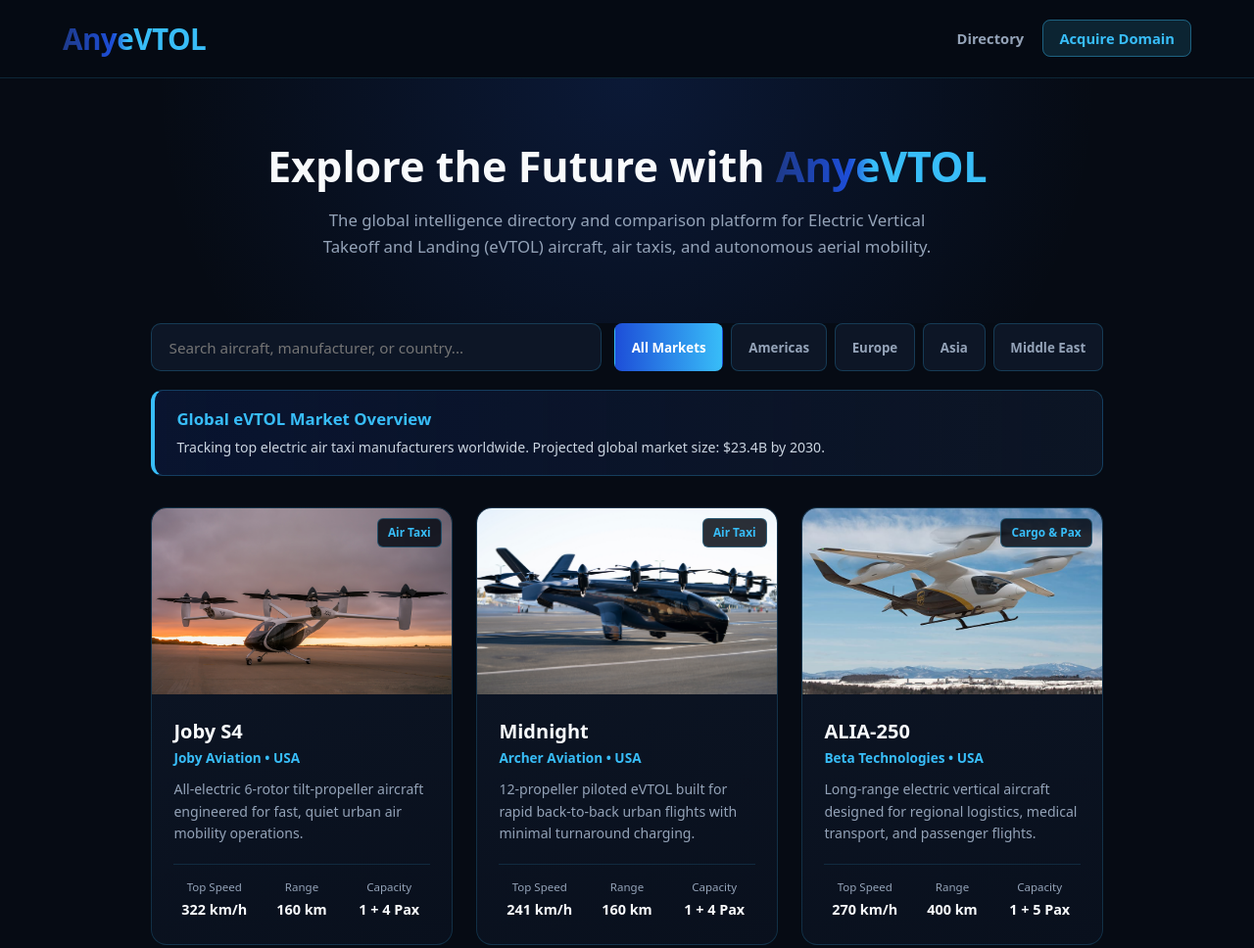
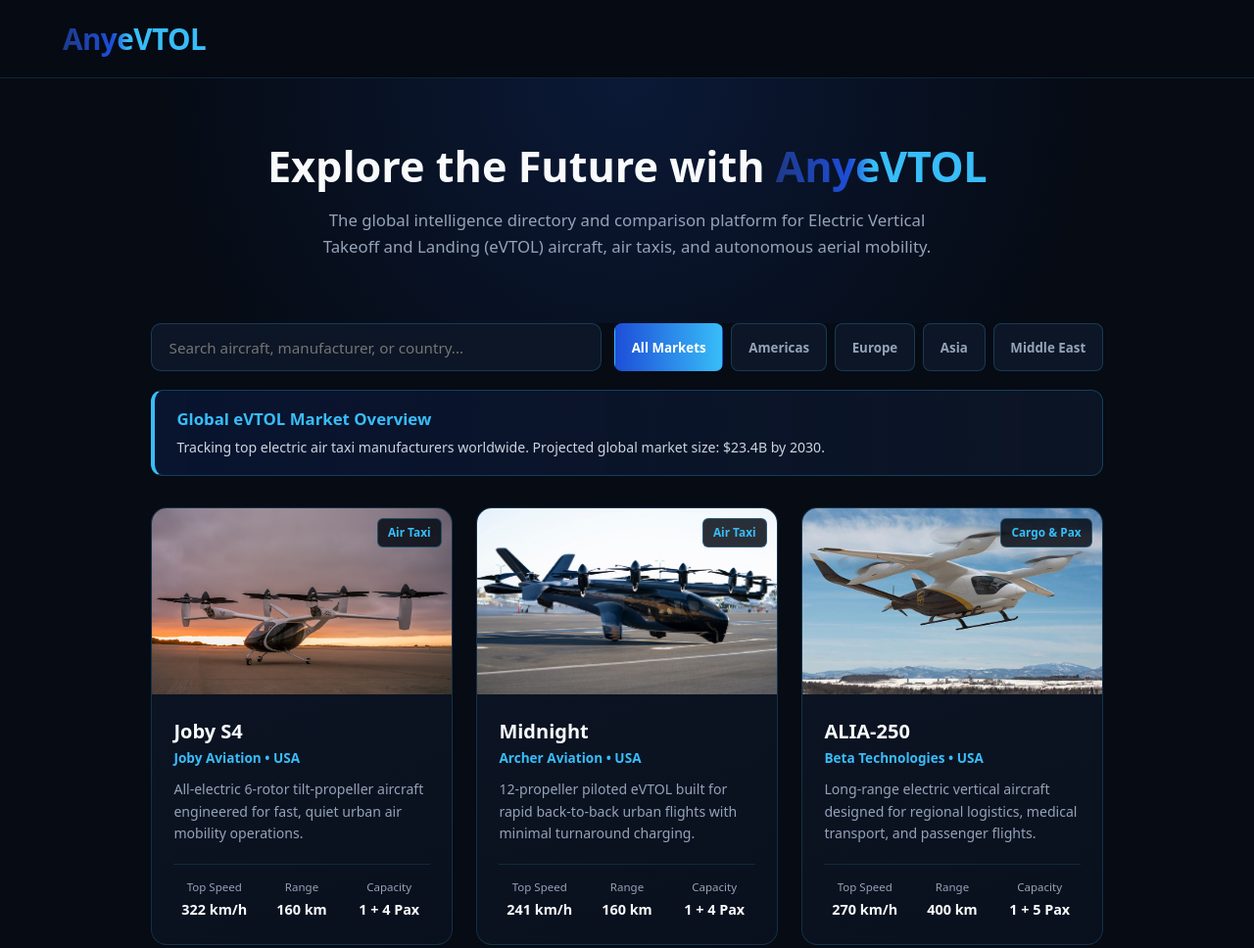
Before and after one commit to younesbelabes/AnyeVtol-, a plain HTML site: page index.html in a window 1280 px wide. Shown: the top 968 px of the page at 98% size. Drawn offline with Linux system fonts and the light colour scheme.

Commit message:
Fix HTML formatting in index.html

```diff
--- a/index.html
+++ b/index.html
@@ -55,7 +55,6 @@ footer{border-top:1px solid rgba(56,189,248,.15);padding:1.8rem 5%;text-align:ce
 <body>
 <header>
 <a href="#" class="logo"><span class="brand-logo">AnyeVTOL</span></a>
-<nav><a href="#directory">Directory</a><a href="https://atom.com" target="_blank" rel="noopener" class="nav-btn">Acquire Domain</a></nav>
 </header>
 <section class="hero">
 <h1>Explore the Future with <span class="brand-logo">AnyeVTOL</span></h1>
```
